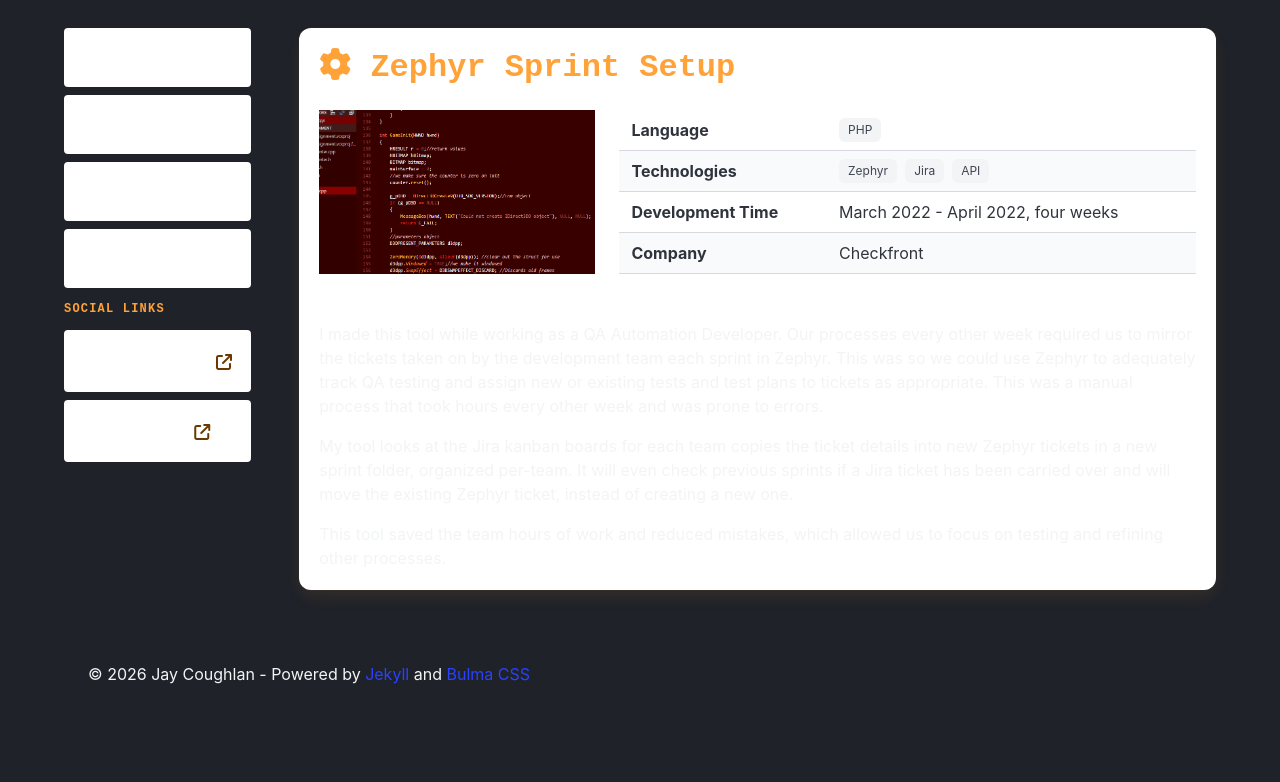
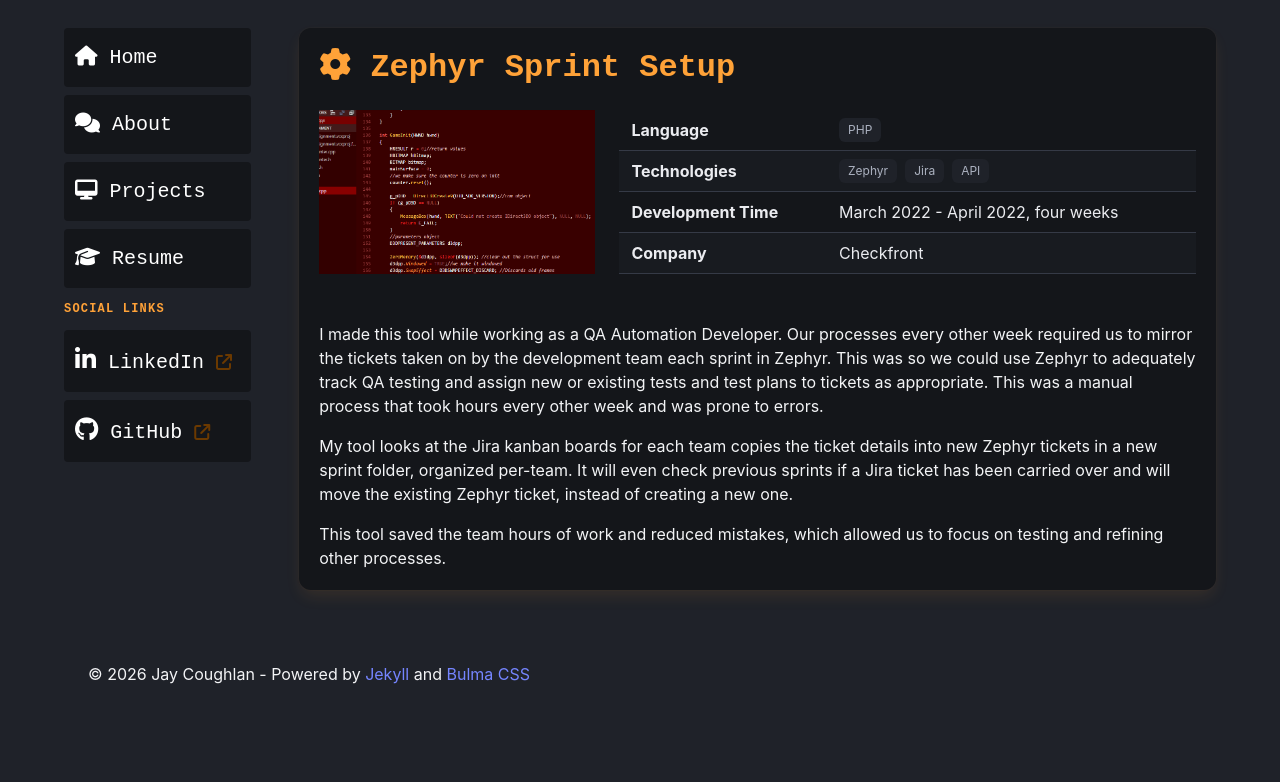
Before and after one commit to JayAKCoughlan/JayAkCoughlan.github.io, a Jekyll site: the page built from _posts/2022-03-01-project-Zephyr-Sprint-Setup-Script.md, in a window 1280 px wide. Shown: the part 164-946 px from the top of the page. Built offline with Jekyll 4.4.1, drawn with Linux system fonts in a browser that asks for light colours; nearby versions of some CDN libraries; library files that are not in the unit come from our copies.

Commit message:
Fix site being unreadable with system theme set to Light mode.

```diff
--- a/_layouts/default.html
+++ b/_layouts/default.html
@@ -1,5 +1,5 @@
 <!DOCTYPE html>
-<html>
+<html data-theme="dark">
   <head>
     {% include meta.html %}
     <link rel="alternate" type="application/rss+xml" title="RSS" href="/feed.xml">
--- a/_layouts/project.html
+++ b/_layouts/project.html
@@ -7,7 +7,7 @@ layout: default
         <div class="columns">
             <img class="column is-one-third image" src="/static/projects/{{site.data.projects[page.projectNum].image}}"></img>
 
-            <div class="column has-text-light">
+            <div class="column">
                 <table class="table is-fullwidth is-striped">
                     <tbody>
                         <tr>
--- a/_layouts/resume.html
+++ b/_layouts/resume.html
@@ -15,7 +15,7 @@ title: Resume
         <p class="subtitle is-4 is-family-monospace has-text-primary-60"> Email: {{ site.email }}</p>
     </center>
     <hr>
-    <div>
+    <div class="has-text-light">
         {{ content }}
     </div>
 </div>
```
